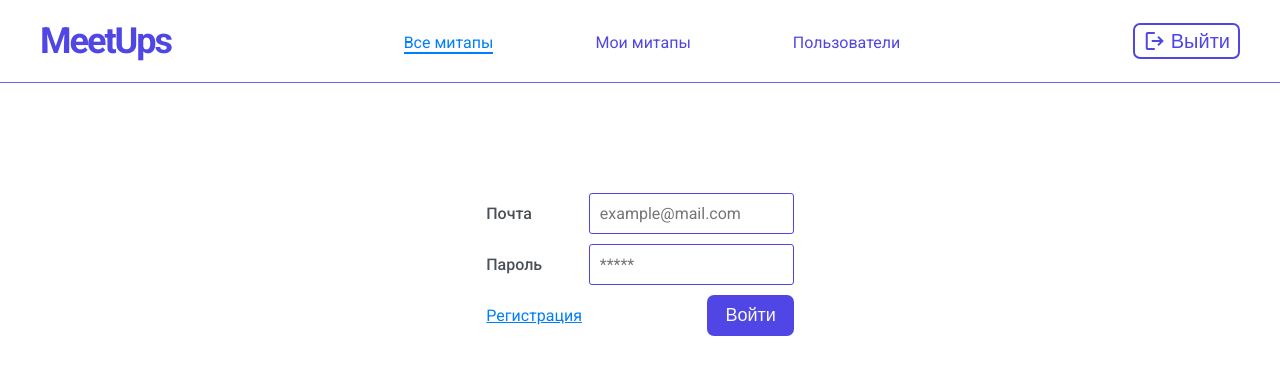
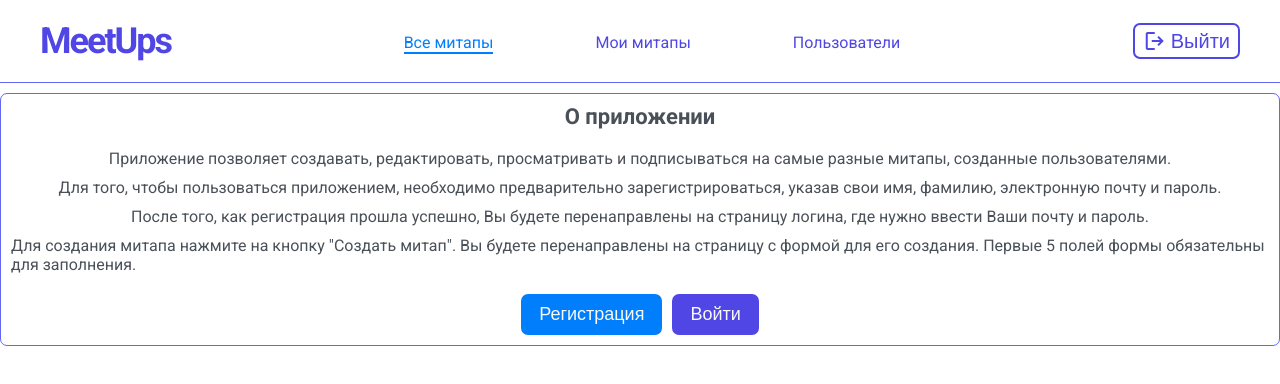
Before and after one commit to NERFTHISPLS/angular-meetup-organization, an Angular app: page / in a window 1280 px wide. Shown: the top 384 px of the page. Built offline with nearby package versions, Linux system fonts and the light colour scheme.

Commit message:
Create and style about page

```diff
--- a/src/app/app.component.html
+++ b/src/app/app.component.html
@@ -4,7 +4,8 @@
     <!-- <app-all-meetups /> -->
     <!-- <app-meetup-form /> -->
     <!-- <app-users-table /> -->
-    <app-login />
+    <!-- <app-login /> -->
     <!-- <app-registration /> -->
+    <app-about />
   </main>
 </div>
--- a/src/app/app.component.ts
+++ b/src/app/app.component.ts
@@ -7,6 +7,7 @@ import { MeetupFormComponent } from './pages/meetup-form/meetup-form.component';
 import { UsersTableComponent } from './pages/users-table/users-table.component';
 import { LoginComponent } from './pages/login/login.component';
 import { RegistrationComponent } from './pages/registration/registration.component';
+import { AboutComponent } from './pages/about/about.component';
 
 @Component({
   selector: 'app-root',
@@ -19,6 +20,7 @@ import { RegistrationComponent } from './pages/registration/registration.compone
     UsersTableComponent,
     LoginComponent,
     RegistrationComponent,
+    AboutComponent,
   ],
   templateUrl: './app.component.html',
   styleUrl: './app.component.scss',
--- /dev/null
+++ b/src/app/pages/about/about.component.html
@@ -0,0 +1,31 @@
+<div class="container">
+  <h2 class="title">О приложении</h2>
+
+  <div class="info">
+    <p>
+      Приложение позволяет создавать, редактировать, просматривать и
+      подписываться на самые разные митапы, созданные пользователями.
+    </p>
+
+    <p>
+      Для того, чтобы пользоваться приложением, необходимо предварительно
+      зарегистрироваться, указав свои имя, фамилию, электронную почту и пароль.
+    </p>
+
+    <p>
+      После того, как регистрация прошла успешно, Вы будете перенаправлены на
+      страницу логина, где нужно ввести Ваши почту и пароль.
+    </p>
+
+    <p>
+      Для создания митапа нажмите на кнопку "Создать митап". Вы будете
+      перенаправлены на страницу с формой для его создания. Первые 5 полей формы
+      обязательны для заполнения.
+    </p>
+  </div>
+
+  <div class="buttons">
+    <button class="btn--accent">Регистрация</button>
+    <button class="btn--base">Войти</button>
+  </div>
+</div>
--- /dev/null
+++ b/src/app/pages/about/about.component.scss
@@ -0,0 +1,36 @@
+.container {
+  max-width: 144rem;
+
+  margin: 0 auto;
+  padding: 1rem;
+
+  border: 1px solid var(--base-color-light);
+  border-radius: 7px;
+}
+
+.title {
+  margin-bottom: 2rem;
+
+  font-size: 2.2rem;
+  text-align: center;
+}
+
+.info {
+  display: flex;
+  flex-direction: column;
+  align-items: center;
+  gap: 1rem;
+
+  margin-bottom: 2rem;
+}
+
+p {
+  font-size: 1.6rem;
+}
+
+.buttons {
+  display: flex;
+  justify-content: center;
+  align-items: center;
+  gap: 1rem;
+}
```
Also changed, not shown: src/app/pages/about/about.component.ts (added, +12 -0 lines).
